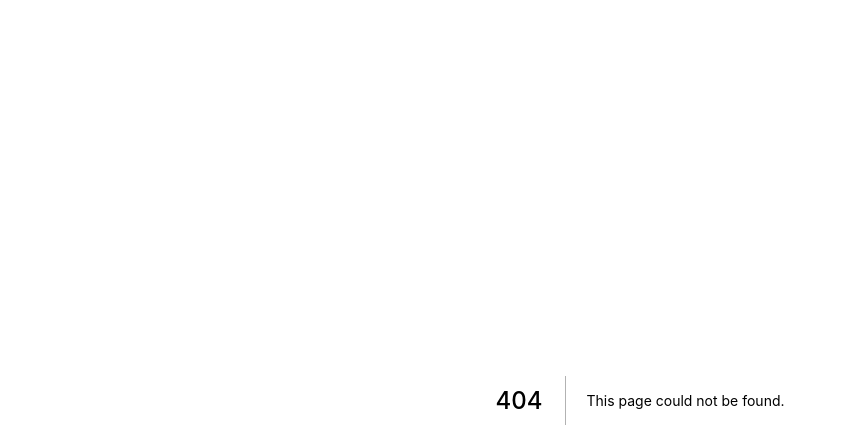
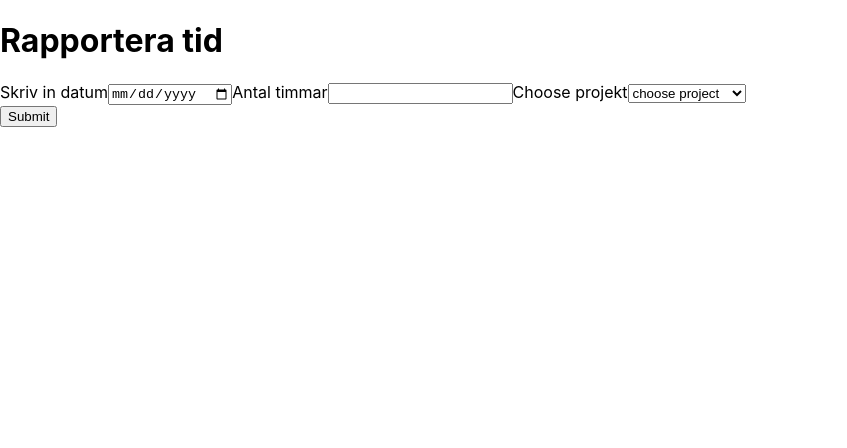
Before and after one commit to NoobPLPlayer1/GruppProjekt_Labb2, a Next.js app: page /components/Form in a window 1280 px wide. Before the commit this address had no page. Shown: the top 448 px of the page, without its empty margins (0-847 px from the left). Built offline with nearby package versions, Linux system fonts and the light colour scheme.

Commit message:
rapportera tid
rapportera tid för en viss dag, hårdkodat projektnamn

```diff
--- a/pages/api/hello.js
+++ /dev/null
@@ -1,5 +0,0 @@
-// Next.js API route support: https://nextjs.org/docs/api-routes/introduction
-
-export default function handler(req, res) {
-  res.status(200).json({ name: 'John Doe' })
-}
--- /dev/null
+++ b/pages/api/submit-form.js
@@ -0,0 +1,63 @@
+// Next.js API route support: https://nextjs.org/docs/api-routes/introduction
+const timereportId = "8acace5aa128437da75c516327908aca";
+import { Client } from "@notionhq/client";
+const notion = new Client({ auth: process.env.NOTION_API_KEY });
+
+export default async function handler(req, res) {
+
+    if (req.method !== 'POST') {
+        return res
+            .status(405)
+            .json({ message: `${req.method} requests are not allowed` });
+    }
+
+    try {
+
+        const { date, hour, project } = JSON.parse(req.body);
+
+        let projectid;
+        switch (project) {
+            case "My first project":
+                projectid = "496bdaf8-bdce-49b3-a131-ce9d77463236";
+                break;
+            case "Another project":
+                projectid = "3fb461b3-3ac1-41da-864f-80dfe27e1ec5";
+                break;
+            case "The best project":
+                projectid = "3b31c901-c596-4df9-80ef-1c5cb1453efa";
+                break;
+        }
+        await notion.pages.create({
+            parent: {
+
+                database_id: timereportId,
+
+            },
+
+            properties: {
+                Date: {
+
+                    date: {
+                        start: date
+                    },
+
+                },
+                Hours: {
+                    number: ~~hour
+                },
+
+                Project: {
+
+                    relation: [{
+                        id: projectid,
+                    },
+                    ],
+                },
+            },
+
+        });
+        res.status(201).json({ msg: 'Success' });
+    } catch (error) {
+        res.status(500).json({ msg: 'There was an error' });
+    }
+}
--- /dev/null
+++ b/pages/components/Form.js
@@ -0,0 +1,73 @@
+import { useState } from "react";
+
+function Form() {
+
+    const [date, setDate] = useState('');
+    const [hour, setHour] = useState('');
+    const [project, setProject] = useState('');
+
+
+    const submitForm = async (e) => {
+        e.preventDefault();
+        const res = await fetch('http://localhost:3000/api/submit-form', {
+            method: 'POST',
+            body: JSON.stringify({ date, hour, project }),
+        });
+
+        if (res.status === 201) {
+            console.log("ok");
+        } else {
+            console.log("rip");
+        }
+    };
+
+    return (
+        <form className="hej2" onSubmit={submitForm}>
+            <h1 className="hej3">Rapportera tid</h1>
+            <div>
+                <label htmlFor="date">Skriv in datum</label>
+                <input
+                    type="date"
+                    id="datum"
+                    name="datum"
+                    value={date}
+                    onChange={(e) => setDate(e.target.value)}
+                    required
+                />
+
+                <label htmlFor="hour">Antal timmar</label>
+                <input
+                    type="number"
+                    id="tid"
+                    name="tid"
+                    value={hour}
+                    onChange={(e) => setHour(e.target.value)}
+                    required
+                />
+
+                <label htmlFor="project">Choose projekt</label>
+                <select
+                    name="projektnamn"
+                    id="projektnamn"
+                    value={project}
+                    onChange={(e) => setProject(e.target.value)}
+                >
+                    <option value="" disabled required>
+                        choose project
+                    </option>
+
+                    <option value="My first project">My first project</option>
+                    <option value="Another project">Another project</option>
+                    <option value="The best project">The best project</option>
+                </select>
+            </div>
+
+            <button className="hej" type="submit">
+                Submit
+            </button>
+        </form>
+        )
+
+}
+
+export default Form;
--- a/pages/index.js
+++ b/pages/index.js
@@ -1,6 +1,7 @@
 import { Client } from "@notionhq/client";
 import { useEffect } from 'react';
 import Table from "./components/Table"; './components/Table.js'
+import Form from "./components/Form"; './components/Form.js'
 
 const projectsId = "cdae3ce226d44c21b810c95c6e86aa0c";
 const peopleId = "b7a24c0cba3f4582a6b24cd4548feeaa";
@@ -8,10 +9,11 @@ const timereportId = "8acace5aa128437da75c516327908aca";
 
 
 export default function Home({ results }) {
-
+    console.log(results);
     return (
         <div>
-            <Table fields={["Projectname", "Status", "Hours", "Worked hours", "Hours left", "Timespan"]} database = {results} />
+            <Table fields={["Projectname", "Status", "Hours", "Worked hours", "Hours left", "Timespan"]} database={results} />
+            <Form />
         </div>
     )
 }
```
